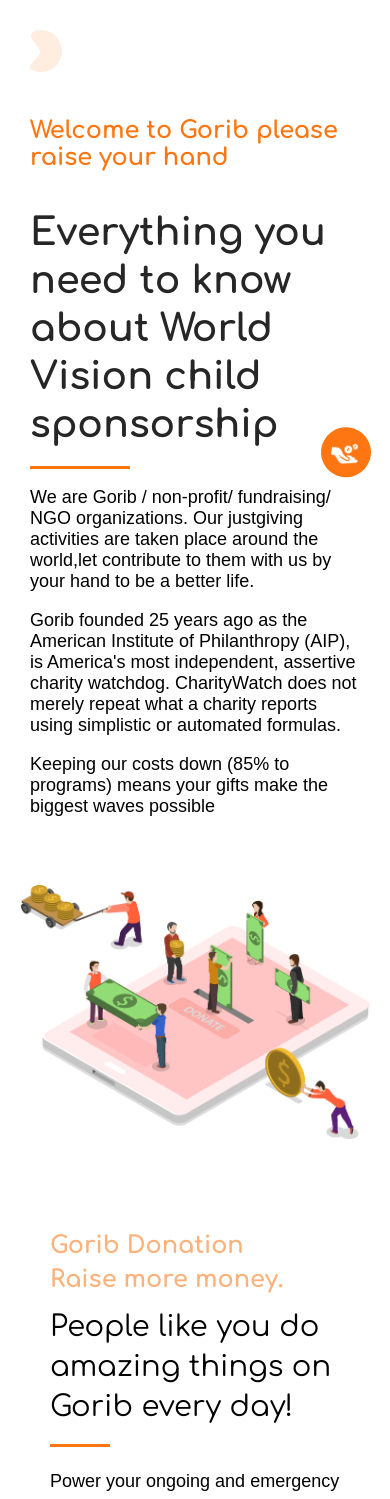
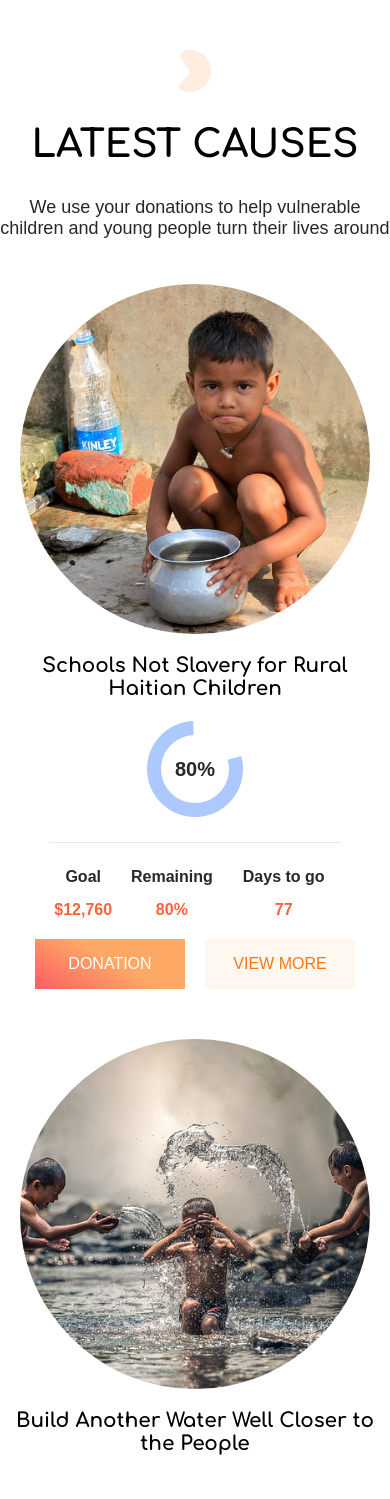
Before and after one commit to KaitlynBro/gorib, a React (Create React App) app in the folder client/: page / in a window 390 px wide. Shown: the top 1499 px of the page. Built offline with nearby package versions, Linux system fonts and the light colour scheme; the HTML template or start-up script is replaced by a standard one; a web font is replaced by a local one.

Commit message:
causes responsive

```diff
--- a/client/src/App.css
+++ b/client/src/App.css
@@ -1137,6 +1137,28 @@
 
 
 @media only screen and (max-width:1025px) {
+	.causes-wrapper-bg {
+		display: none;
+	}
+	.causes-content {
+		position: unset;
+		flex-direction: column;
+	}
+	.cause {
+		display: flex;
+		width: 100%;
+		margin: 0 auto 50px auto;
+		justify-content: space-evenly;
+	}
+	.cause-text-top {
+		padding-bottom: 25px;
+	}
+	.causes-text-top h3 {
+		margin:10px;
+	}
+	.cause-text-bottom {
+		padding-bottom:20px;
+	}
 	.info-wrapper {
 		flex-direction: column;
 		margin:50px 0;
@@ -1201,6 +1223,23 @@
 }
 
 @media only screen and (max-width: 800px) {
+	.causes-wrapper {
+		margin:50px 0 0 0;
+	}
+	.causes-header {
+		max-width: 470px;
+	}
+	.cause {
+		flex-direction: column;
+		align-items: center;
+	}
+	.cause-text-buttons {
+		display:flex;
+		justify-content: center;
+	}
+	.cause-text-buttons .button-single {
+		max-width: 150px;
+	}
 	.info-wrapper {
 		margin:0;
 	}
--- a/client/src/App.js
+++ b/client/src/App.js
@@ -17,8 +17,8 @@
       <div className='App'>
         {/* <Nav />
         <Header />
-        <Services />
-        <Causes /> */}
+        <Services /> */}
+        <Causes />
         <Info />
         <Donate />
         <Stats />
```
